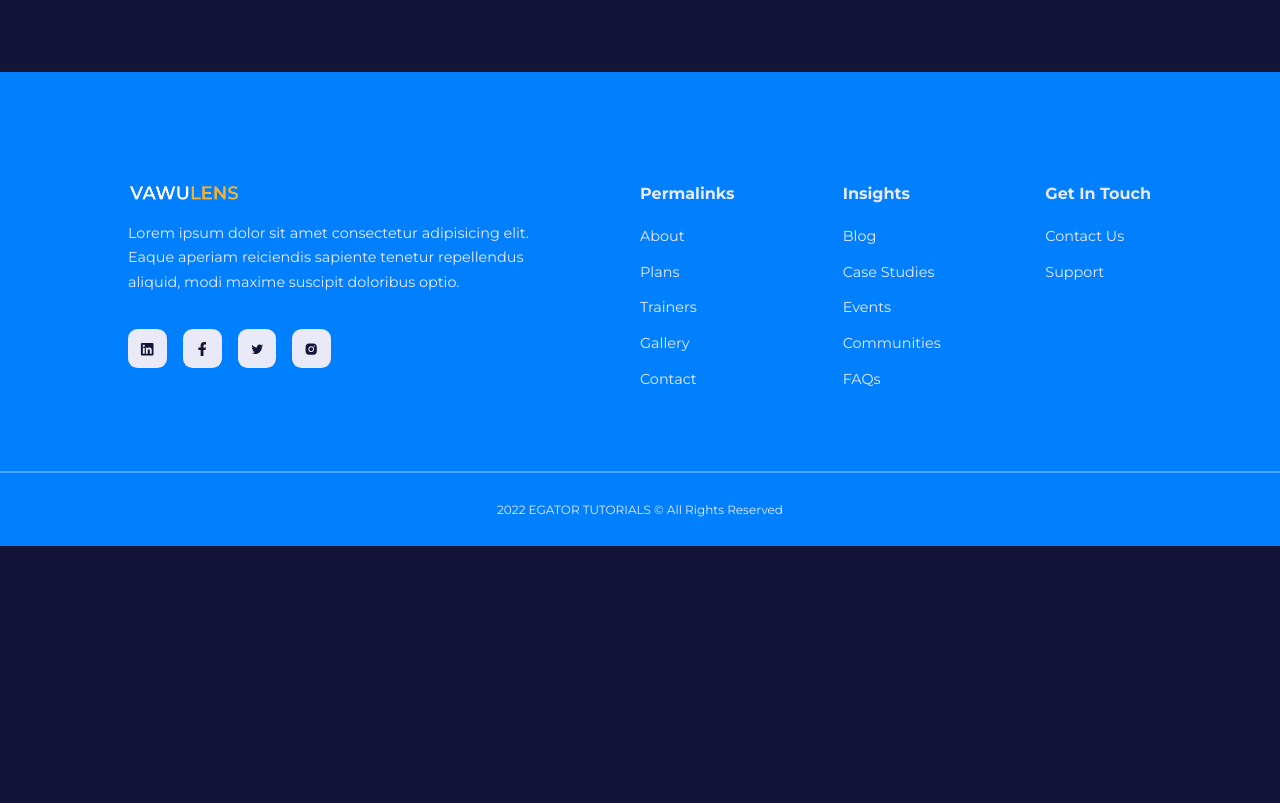
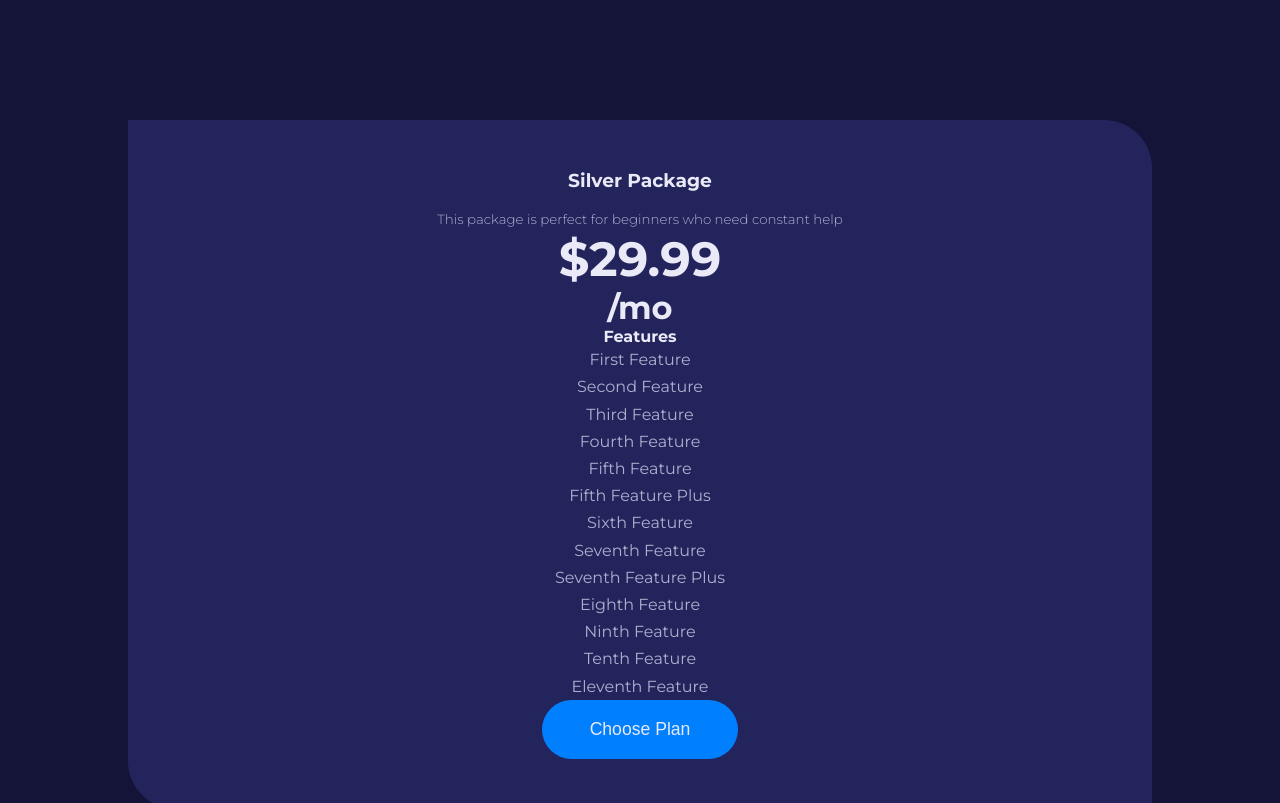
Before and after one commit to erickdc7/react-trainer-website, a React (Create React App) app: page /plans in a window 1280 px wide. Shown: the part 440-1243 px from the top of the page. Before the commit the page ends 986 px from the top, so only its background shows below. Built offline with nearby package versions, Linux system fonts and the light colour scheme; the HTML template or start-up script is replaced by a standard one.

Commit message:
plans section added to Plans.jsx

```diff
--- a/src/pages/plans/Plans.jsx
+++ b/src/pages/plans/Plans.jsx
@@ -11,6 +11,35 @@ const Plans = () => {
             <Header title="Membership Plans" image={HeaderImage}>
                 Lorem ipsum dolor sit amet consectetur, adipisicing elit. Rem quia cupiditate eaque officiis nostrum! Obcaecati ullam ut perspiciatis omnis doloribus.
             </Header>
+
+            <section className="plans">
+                <div className="container plans__container">
+                    {
+                        plans.map(({ id, name, desc, price, features }) => {
+                            return (
+                                <Card key={id} className="plan">
+                                    <h3>{name}</h3>
+                                    <small>{desc}</small>
+                                    <h1>{`$${price}`}</h1><h2>/mo</h2>
+                                    <h4>Features</h4>
+                                    {
+                                        features.map(({ feature, available }, index) => {
+                                            return (
+                                                <p key={index} className={!available ? 'disabled' : ''}>
+                                                    {feature}
+                                                </p>
+                                            )
+                                        })
+                                    }
+                                    <button className='btn lg'>
+                                        Choose Plan
+                                    </button>
+                                </Card>
+                            )
+                        })
+                    }
+                </div>
+            </section>
         </>
     )
 }
```
